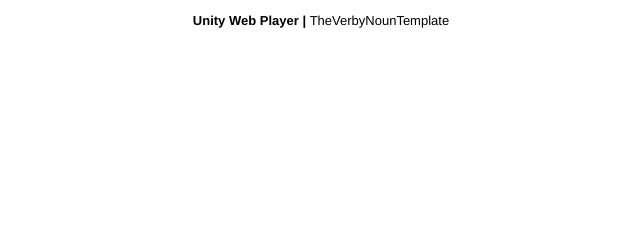
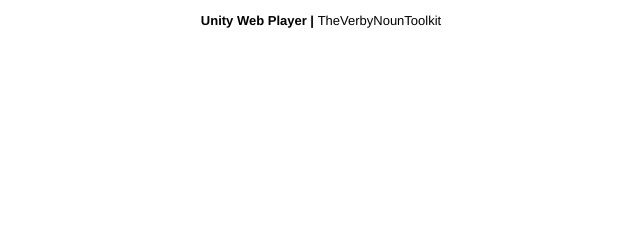
Before and after one commit to BitBison/BitBison.github.io, a plain HTML site: page TVNTGame1/TVNTGame1.html in a window 1280 px wide. Shown: the top 240 px of the page, 319-959 px from the left. Drawn offline with Linux system fonts and the light colour scheme.

```diff
--- a/TVNTGame1/TVNTGame1.html
+++ b/TVNTGame1/TVNTGame1.html
@@ -2,7 +2,7 @@
 <html xmlns="http://www.w3.org/1999/xhtml">
 	<head>
 		<meta http-equiv="Content-Type" content="text/html; charset=utf-8">
-		<title>Unity Web Player | TheVerbyNounTemplate</title>
+		<title>Unity Web Player | TheVerbyNounToolkit</title>
 		<script type='text/javascript' src='jquery.min.js'></script>
 		<script type="text/javascript">
 		<!--
@@ -116,7 +116,7 @@
 		</style>
 	</head>
 	<body>
-		<p class="header"><span>Unity Web Player | </span>TheVerbyNounTemplate</p>
+		<p class="header"><span>Unity Web Player | </span>TheVerbyNounToolkit</p>
 		<div class="content">
 			<div id="unityPlayer">
 				<div class="missing">
```
Also changed, not shown: 1 other file.
